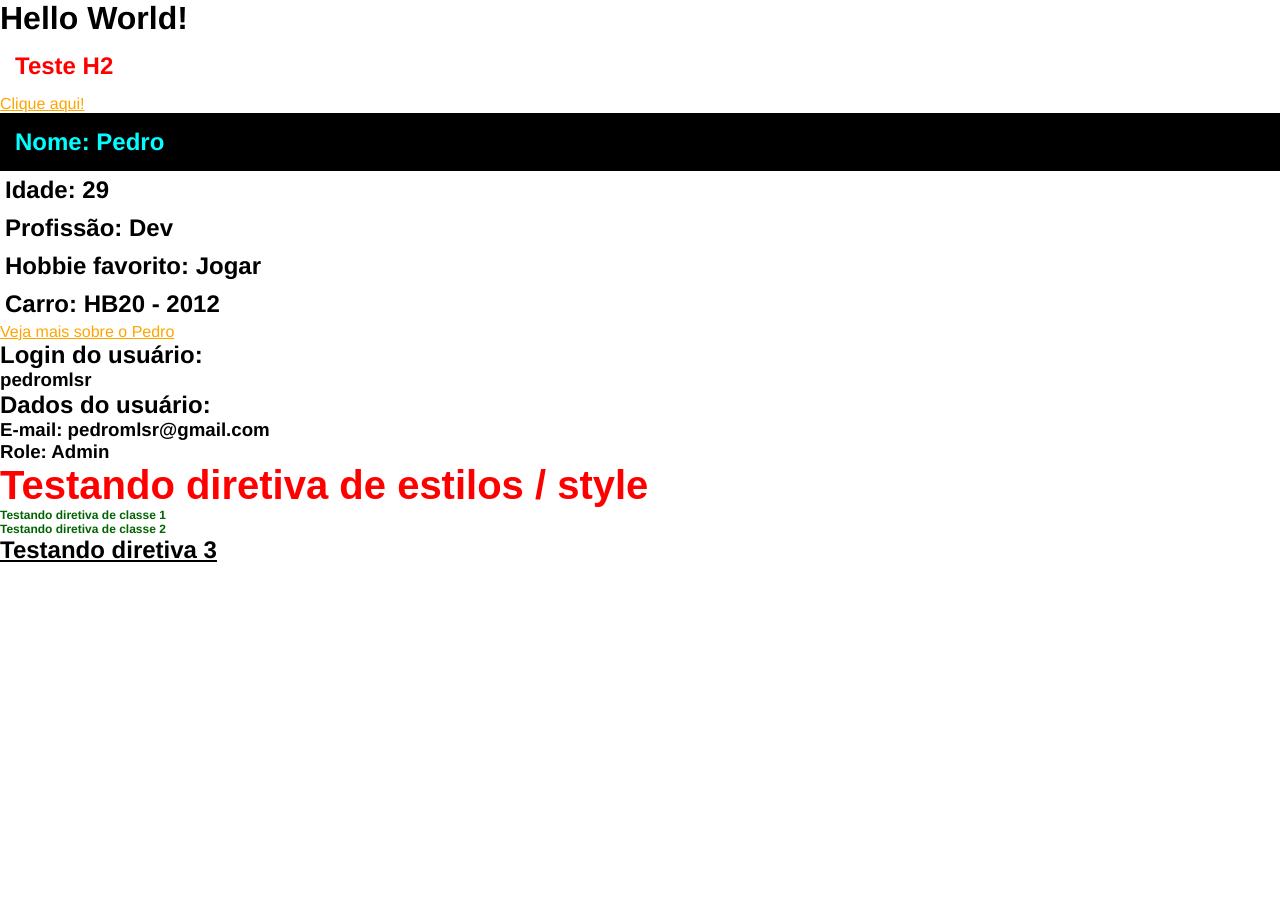
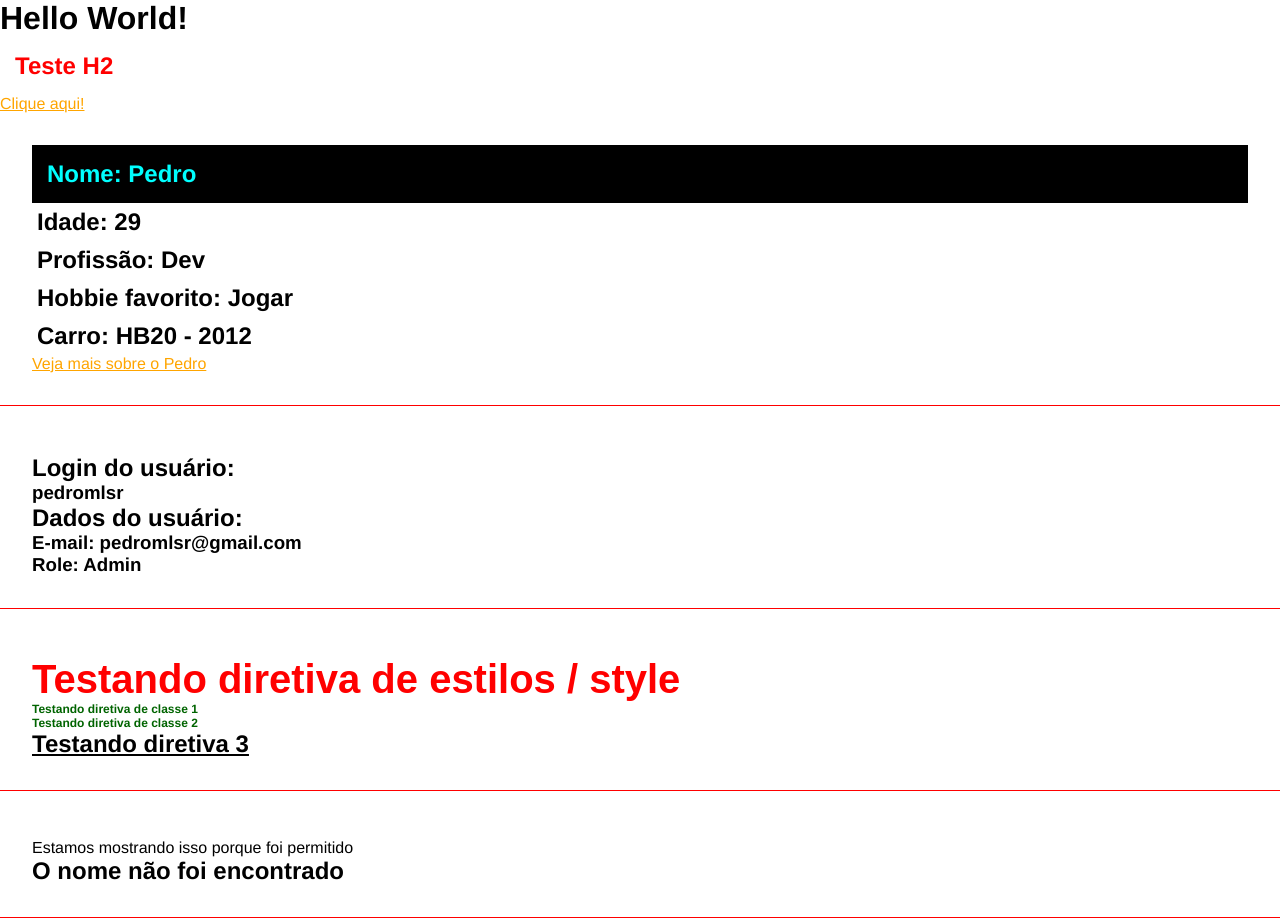
Before and after one commit to pedromlsr/angular-hdc, an Angular app in the folder moments-app/: page / in a window 1280 px wide. Shown: the top 918 px of the page. Before the commit the page ends 800 px from the top, so only its background shows below. Built offline with nearby package versions, Linux system fonts and the light colour scheme.

Commit message:
renderização condicional

```diff
--- a/moments-app/src/app/app.component.html
+++ b/moments-app/src/app/app.component.html
@@ -6,3 +6,4 @@
 <app-first-component></app-first-component>
 <app-parent-data [name]='userName' [userData]='userData'></app-parent-data>
 <app-directives></app-directives>
+<app-if-render></app-if-render>
--- a/moments-app/src/app/app.module.ts
+++ b/moments-app/src/app/app.module.ts
@@ -6,13 +6,15 @@
 import { FirstComponentComponent } from './components/first-component/first-component.component';
 import { ParentDataComponent } from './components/parent-data/parent-data.component';
 import { DirectivesComponent } from './components/directives/directives.component';
+import { IfRenderComponent } from './components/if-render/if-render.component';
 
 @NgModule({
   declarations: [
     AppComponent,
     FirstComponentComponent,
     ParentDataComponent,
-    DirectivesComponent
+    DirectivesComponent,
+    IfRenderComponent
   ],
   imports: [
     BrowserModule,
--- a/moments-app/src/app/components/directives/directives.component.html
+++ b/moments-app/src/app/components/directives/directives.component.html
@@ -1,3 +1,4 @@
+<div class="class">
     <h2 [ngStyle]="{'font-size': size + 'px', 'font-family': font, color: color }">
         Testando diretiva de estilos / style
     </h2>
@@ -10,3 +11,4 @@
     <h2 [ngClass]="underline">
         Testando diretiva 3
     </h2>
+</div>
--- a/moments-app/src/app/components/first-component/first-component.component.html
+++ b/moments-app/src/app/components/first-component/first-component.component.html
@@ -1,3 +1,4 @@
+<div class="class">
     <h2 class='title'>Nome: {{ name }}</h2>
     <h2>Idade: {{ age }}</h2>
     <h2>Profissão: {{ job }}</h2>
@@ -6,3 +7,4 @@
     <div>
         <a href='#'>Veja mais sobre o Pedro</a>
     </div>
+</div>
--- /dev/null
+++ b/moments-app/src/app/components/if-render/if-render.component.html
@@ -0,0 +1,15 @@
+<div class="class">
+    <div *ngIf="canShow">
+        Estamos mostrando isso porque foi permitido
+    </div>
+    <h2 *ngIf="name === 'Pedro'; else nameNotFound">
+        O nome é Pedro
+    </h2>
+    <ng-template #nameNotFound>
+        <div>
+            <h2>
+                O nome não foi encontrado
+            </h2>
+        </div>
+    </ng-template>
+</div>
--- /dev/null
+++ b/moments-app/src/app/components/if-render/if-render.component.ts
@@ -0,0 +1,17 @@
+import { Component, OnInit } from '@angular/core';
+
+@Component({
+    selector: 'app-if-render',
+    templateUrl: './if-render.component.html',
+    styleUrls: ['./if-render.component.css']
+})
+export class IfRenderComponent implements OnInit {
+    canShow: boolean = true
+    name = 'Rafael'
+
+    constructor() { }
+
+    ngOnInit(): void {
+    }
+
+}
--- a/moments-app/src/app/components/parent-data/parent-data.component.html
+++ b/moments-app/src/app/components/parent-data/parent-data.component.html
@@ -1,5 +1,7 @@
-<h2>Login do usuário:</h2>
-<h3>{{ name }}</h3>
-<h2>Dados do usuário:</h2>
-<h3>E-mail: {{ userData.email }}</h3>
-<h3>Role: {{ userData.role }}</h3>
+<div class="class">
+    <h2>Login do usuário:</h2>
+    <h3>{{ name }}</h3>
+    <h2>Dados do usuário:</h2>
+    <h3>E-mail: {{ userData.email }}</h3>
+    <h3>Role: {{ userData.role }}</h3>
+</div>
--- a/moments-app/src/styles.css
+++ b/moments-app/src/styles.css
@@ -7,3 +7,13 @@
 a {
     color: orange;
 }
+
+body {
+    padding-bottom: 500px;
+}
+
+.class {
+    border-bottom: 1px solid red;
+    padding: 2em;
+    margin-bottom: 1em;
+}
```
Also changed, not shown: moments-app/src/app/components/if-render/if-render.component.css (added), 1 other file (tests, documents, lock files or other folders). Lines whose indentation alone changed are shown as unchanged.
